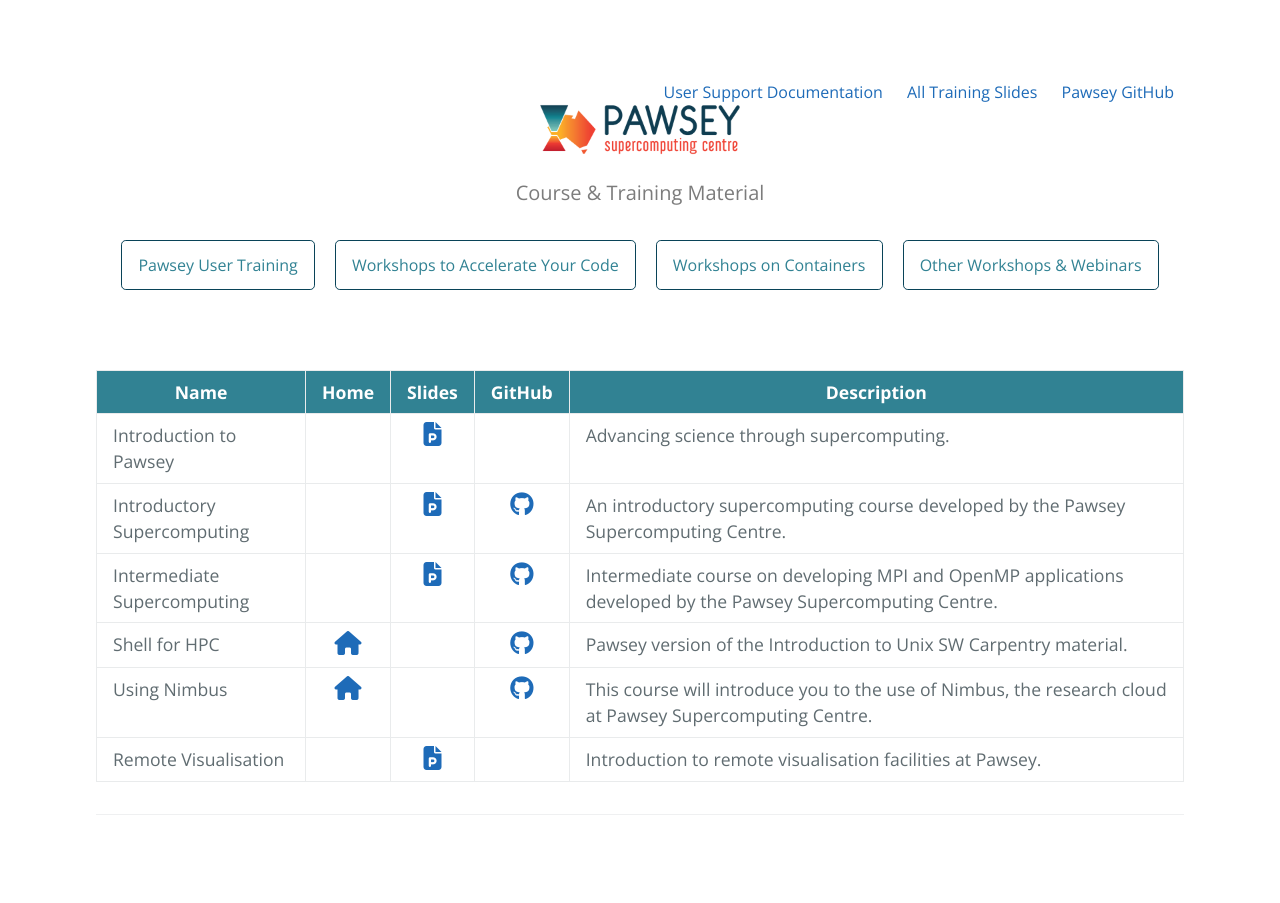
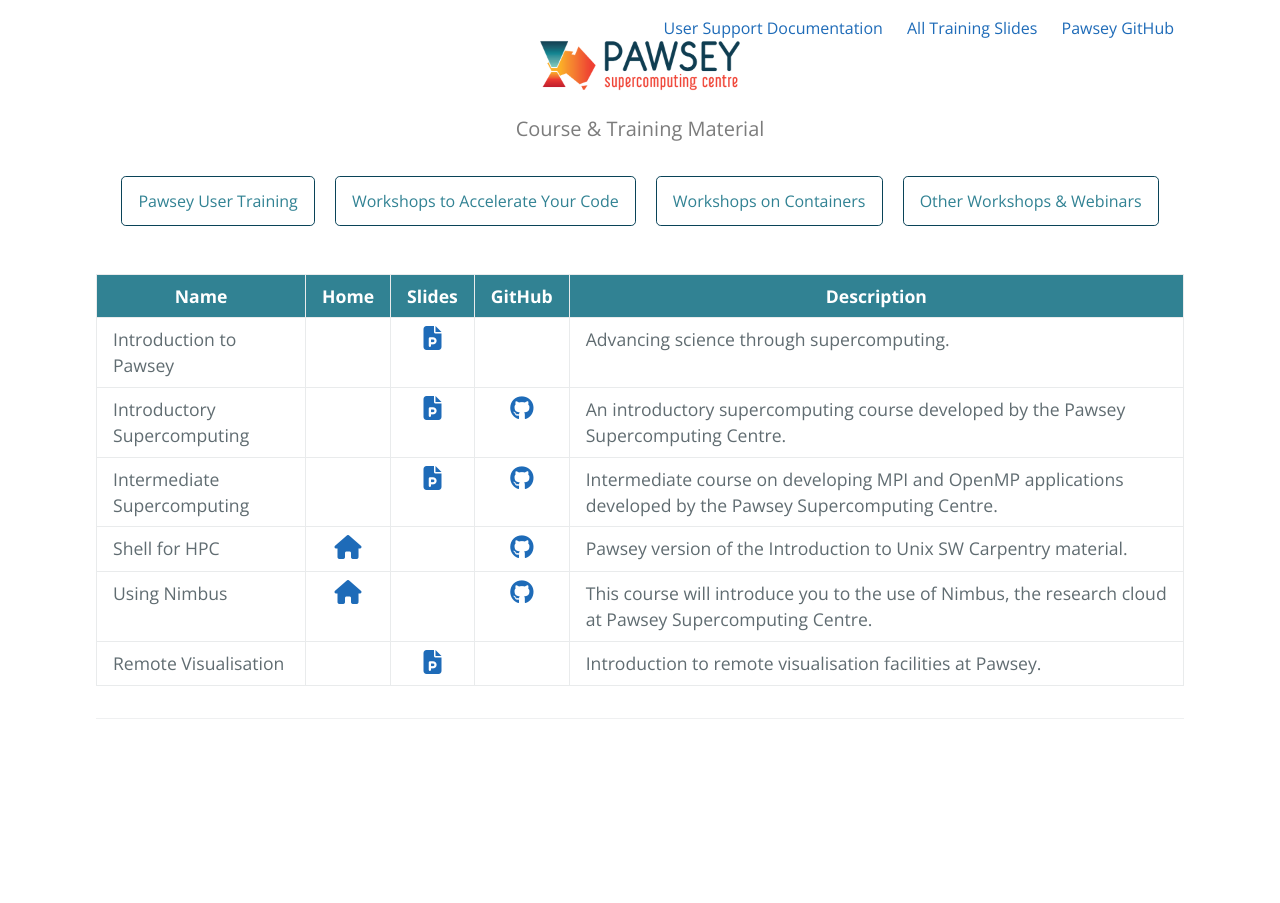
Before and after one commit to ratkinson0405/ratkinson0405.github.io, a Jekyll site: the page built from index.md, in a window 1280 px wide. Built offline with Jekyll 4.4.1, drawn with Linux system fonts in a browser that asks for light colours; nearby versions of some CDN libraries; our own code applies the rules of GitHub Pages for plain Markdown files; the repository's description, which GitHub fills in, is left out.

Commit message:
Update jekyll-theme-cayman-red.scss

```diff
--- a/_sass/jekyll-theme-cayman-red.scss
+++ b/_sass/jekyll-theme-cayman-red.scss
@@ -111,15 +111,15 @@ a {
   background-color: $header-bg-color;
 
   @include large {
-    padding: 5rem 6rem 2rem;
+    padding: 1rem 6rem 0rem;
   }
 
   @include medium {
-    padding: 3rem 4rem 1rem;
+    padding: 1rem 4rem 0rem;
   }
 
   @include small {
-    padding: 2rem 1rem 0rem;
+    padding: 1rem 1rem 0rem;
   }
 }
 
```
